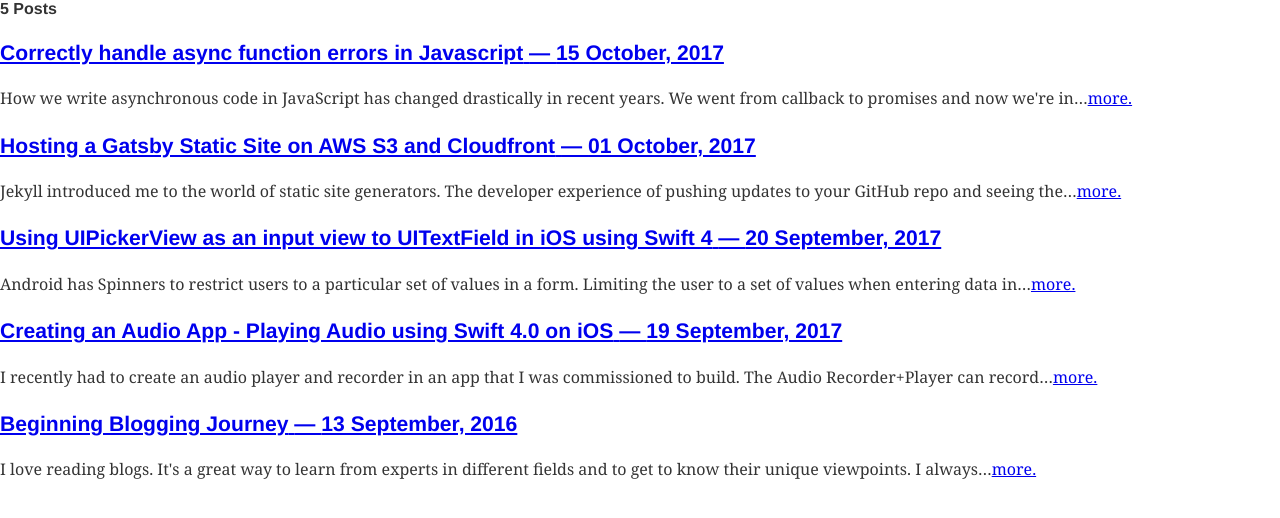
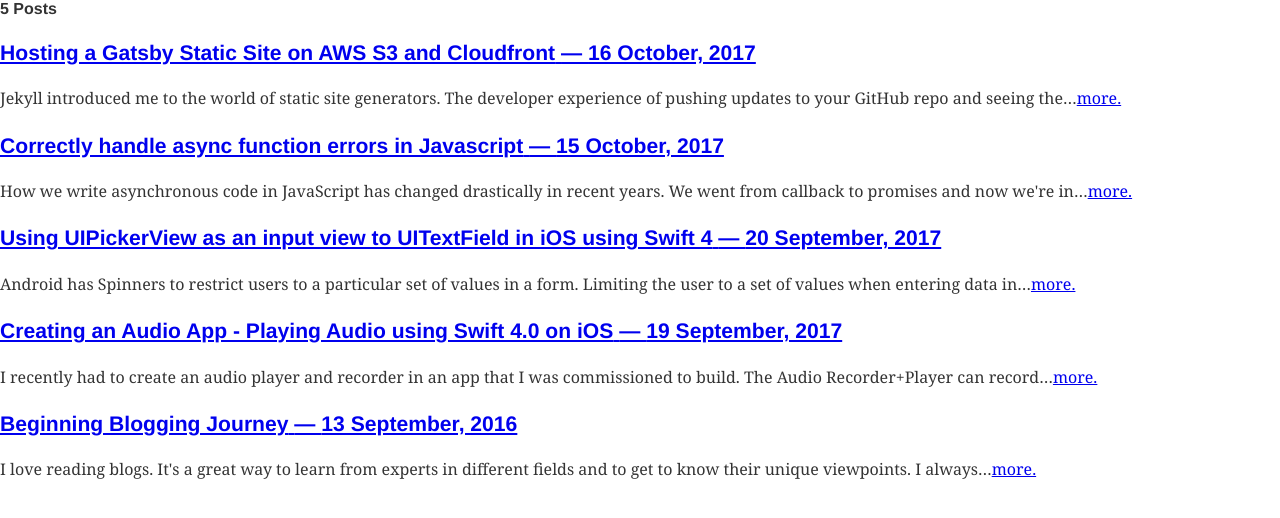
Before and after one commit to aksharpatel47/me, a Gatsby site: page / in a window 1280 px wide. Built offline with nearby package versions, Linux system fonts and the light colour scheme; Gatsby itself is replaced by a stand-in of ours; some packages are replaced by stand-ins of ours; what typography-theme-kirkham would draw is missing.

Commit message:
fix: set correct date in s3 article

```diff
--- a/src/pages/blog/2017-10-16-creating-gatsby-site-hosting-aws-cloudfront/index.md
+++ b/src/pages/blog/2017-10-16-creating-gatsby-site-hosting-aws-cloudfront/index.md
@@ -1,6 +1,6 @@
 ---
 title: "Hosting a Gatsby Static Site on AWS S3 and Cloudfront"
-date: "2017-10-01"
+date: "2017-10-16"
 published: true
 ---
 
```
